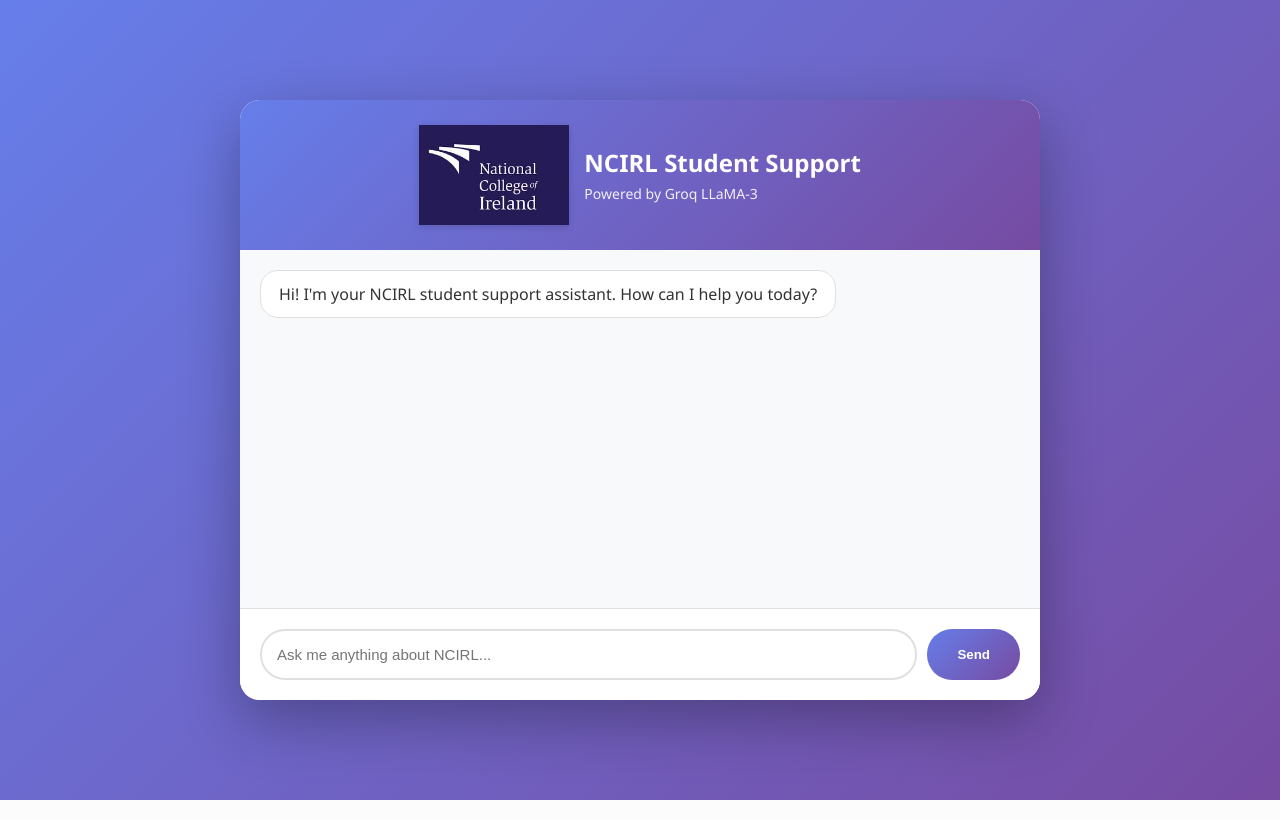
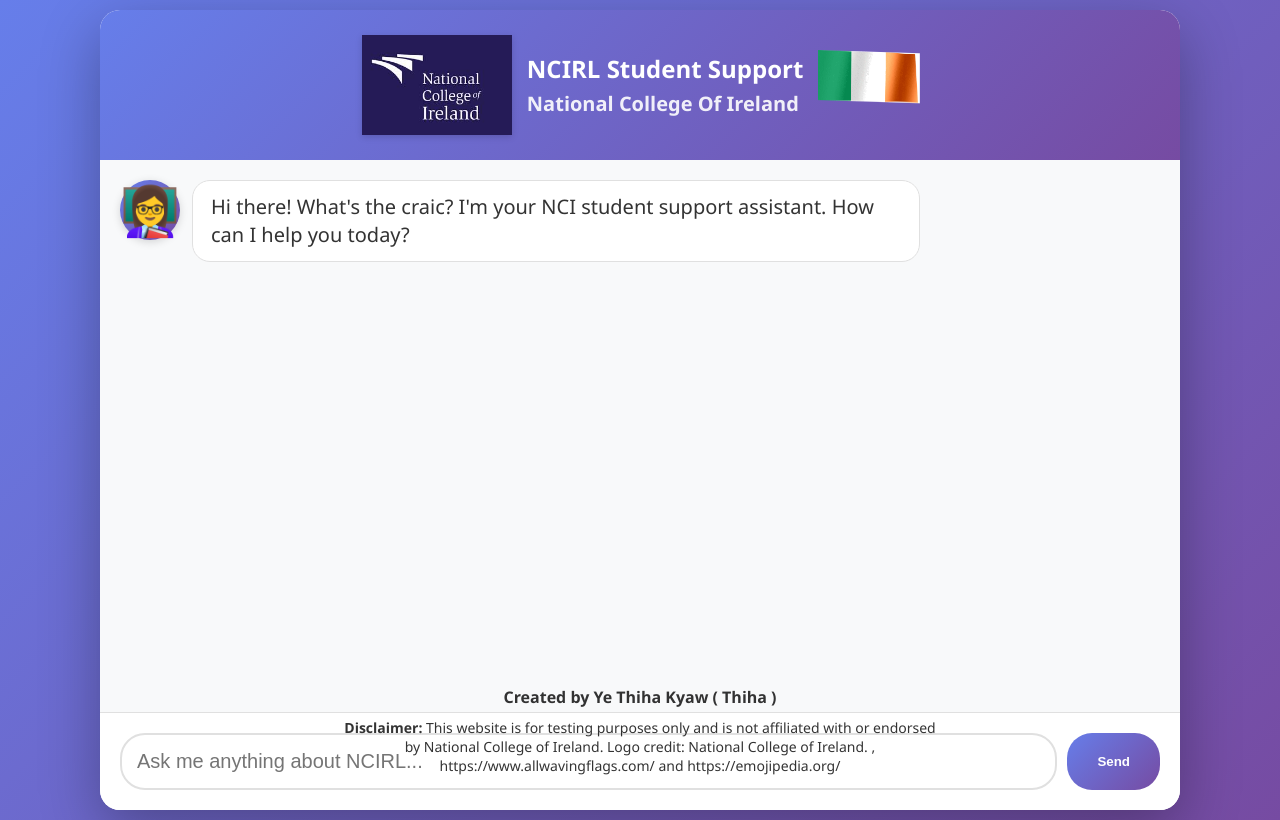
Before and after one commit to Ye-Thiha-Kyaw/ncirl-chatbot, a Flask app: page / in a window 1280 px wide. Run offline with Flask 3, Linux system fonts and the light colour scheme; parts of the project's set-up code (start-up, migrations or seed data) failed here and were passed over.

Commit message:
add emoji and flag and avator and disclaimer and logo credit

```diff
--- a/static/css/style.css
+++ b/static/css/style.css
@@ -9,13 +9,14 @@ body {
     background: linear-gradient(135deg, #667eea 0%, #764ba2 100%);
     min-height: 100vh;
     display: flex;
+    flex-direction: column;
     justify-content: center;
     align-items: center;
-    padding: 20px;
+    padding: 10px;
 }
 
 .chat-container {
-    max-width: 800px;
+    max-width: 1080px;
     width: 100%;
     background: white;
     border-radius: 20px;
@@ -23,7 +24,7 @@ body {
     overflow: hidden;
     display: flex;
     flex-direction: column;
-    height: 600px;
+    height: 800px;
 }
 
 .chat-header {
@@ -65,6 +66,11 @@ body {
     justify-content: center;
 }
 
+.header-text p{
+    font-weight: bold;
+    font-size: 20px;
+}
+
 .admin-link {
     position: absolute;
     top: 20px;
@@ -92,6 +98,81 @@ body {
 .message {
     margin-bottom: 15px;
     animation: slideIn 0.3s ease-out;
+    display: flex;
+    align-items: flex-start;
+    gap: 12px;
+}
+
+.message.user {
+    flex-direction: row-reverse;
+}
+
+.message-avatar {
+    width: 60px;
+    height: 60px;
+    border-radius: 50%;
+    display: flex;
+    align-items: center;
+    justify-content: center;
+    font-weight: bold;
+    font-size: 48px;
+    flex-shrink: 0;
+    color: white;
+    box-shadow: 0 2px 8px rgba(0, 0, 0, 0.15);
+}
+
+.bot-avatar {
+    background: linear-gradient(135deg, #667eea 0%, #764ba2 100%);
+
+}
+
+.user-avatar {
+    background: linear-gradient(135deg, #43e97b 0%, #38f9d7 100%);
+}
+
+.flag {
+    width: 100px;
+    height: 70px;
+    background-image: url('/static/images/Flag_of_Ireland.gif');
+    background-size: contain;
+    background-repeat: no-repeat;
+    animation: wave 2s ease-in-out infinite;
+    transform-origin: left center;
+}
+
+@keyframes wave {
+    0%, 100% {
+        transform: skewY(0deg) scaleX(1);
+    }
+    25% {
+        transform: skewY(2deg) scaleX(1.02);
+    }
+    50% {
+        transform: skewY(0deg) scaleX(1);
+    }
+    75% {
+        transform: skewY(-2deg) scaleX(1.02);
+    }
+}
+
+footer {
+    position: fixed;
+    bottom: 20px;
+    left: 50%;
+    color: rgb(0, 0, 0);
+    font-size: 16px;
+    opacity: 0.8;
+    transform: translateX(-50%);
+    text-align: center;
+    max-width: 90%;
+}
+
+footer p {
+    margin: 5px 0;
+}
+
+footer .author{
+    font-weight: bold;
 }
 
 @keyframes slideIn {
@@ -99,7 +180,6 @@ body {
         opacity: 0;
         transform: translateY(10px);
     }
-
     to {
         opacity: 1;
         transform: translateY(0);
@@ -110,27 +190,22 @@ body {
 .bot-message {
     padding: 12px 18px;
     border-radius: 18px;
-    max-width: 80%;
+    max-width: 70%;
     word-wrap: break-word;
     line-height: 1.4;
-    display: block;
-    width: fit-content;
+    font-size: 20px;
 }
 
 .user-message {
     background: #667eea;
     color: white;
-    margin-left: auto;
-    margin-right: 0;
-    text-align: right;
+    text-align: left;
 }
 
 .bot-message {
     background: white;
     color: #333;
     border: 1px solid #e0e0e0;
-    margin-left: 0;
-    margin-right: auto;
     text-align: left;
 }
 
@@ -159,7 +234,7 @@ body {
     padding: 15px;
     border: 2px solid #e0e0e0;
     border-radius: 25px;
-    font-size: 15px;
+    font-size: 20px;
     outline: none;
     transition: border-color 0.3s;
 }
@@ -198,12 +273,10 @@ body {
 }
 
 @keyframes pulse {
-
     0%,
     100% {
         opacity: 0.3;
     }
-
     50% {
         opacity: 1;
     }
@@ -216,18 +289,15 @@ body {
 }
 
 @keyframes blink {
-
     0%,
     49% {
         opacity: 1;
     }
-
     50%,
     100% {
         opacity: 0;
     }
 }
-
 
 /* Mobile responsive */
 @media (max-width: 768px) {
@@ -243,4 +313,16 @@ body {
     .header-text {
         align-items: center;
     }
+
+    .message-avatar {
+        width: 35px;
+        height: 35px;
+        font-size: 16px;
+    }
+
+    .user-message,
+    .bot-message {
+        font-size: 16px;
+        max-width: 75%;
+    }
 }
--- a/templates/index.html
+++ b/templates/index.html
@@ -19,21 +19,26 @@
             alt="NCIRL Logo"
             class="ncirl-logo"
           />
+
+
           <div class="header-text">
             <h1>NCIRL Student Support</h1>
-            <p>Powered by Groq LLaMA-3</p>
+            <p> National College Of Ireland 	 </p>
+
+
           </div>
+          <div class="flag"></div>
         </div>
-
       </div>
       <div class="chat-messages" id="chatMessages">
-        <div class="message">
-          <div class="bot-message">
-            Hi! I'm your NCIRL student support assistant. How can I help you
-            today?
-          </div>
-        </div>
-      </div>
+  <div class="message">
+    <div class="message-avatar bot-avatar">👩‍🏫</div>
+    <div class="bot-message">
+      Hi there! What's the craic? I'm your NCI student support assistant.
+      How can I help you today?
+    </div>
+  </div>
+</div>
       <div class="chat-input-area">
         <div class="input-wrapper">
           <input
@@ -45,6 +50,12 @@
         </div>
       </div>
     </div>
+    <footer>
+  <p class='author'>Created by Ye Thiha Kyaw ( Thiha )</p>
+  <p style="font-size: 14px; margin-top: 10px; max-width: 600px; text-align: center;">
+    <strong>Disclaimer:</strong> This website is for testing purposes only and is not affiliated with or endorsed by National College of Ireland.
+    Logo credit: National College of Ireland. , https://www.allwavingflags.com/ and https://emojipedia.org/
+</footer>
 
     <script src="{{ url_for('static', filename='js/index.js') }}"></script>
   </body>
```
Also changed, not shown: static/js/index.js (+30 -15 lines), static/images/Flag_of_Ireland.gif (added).
